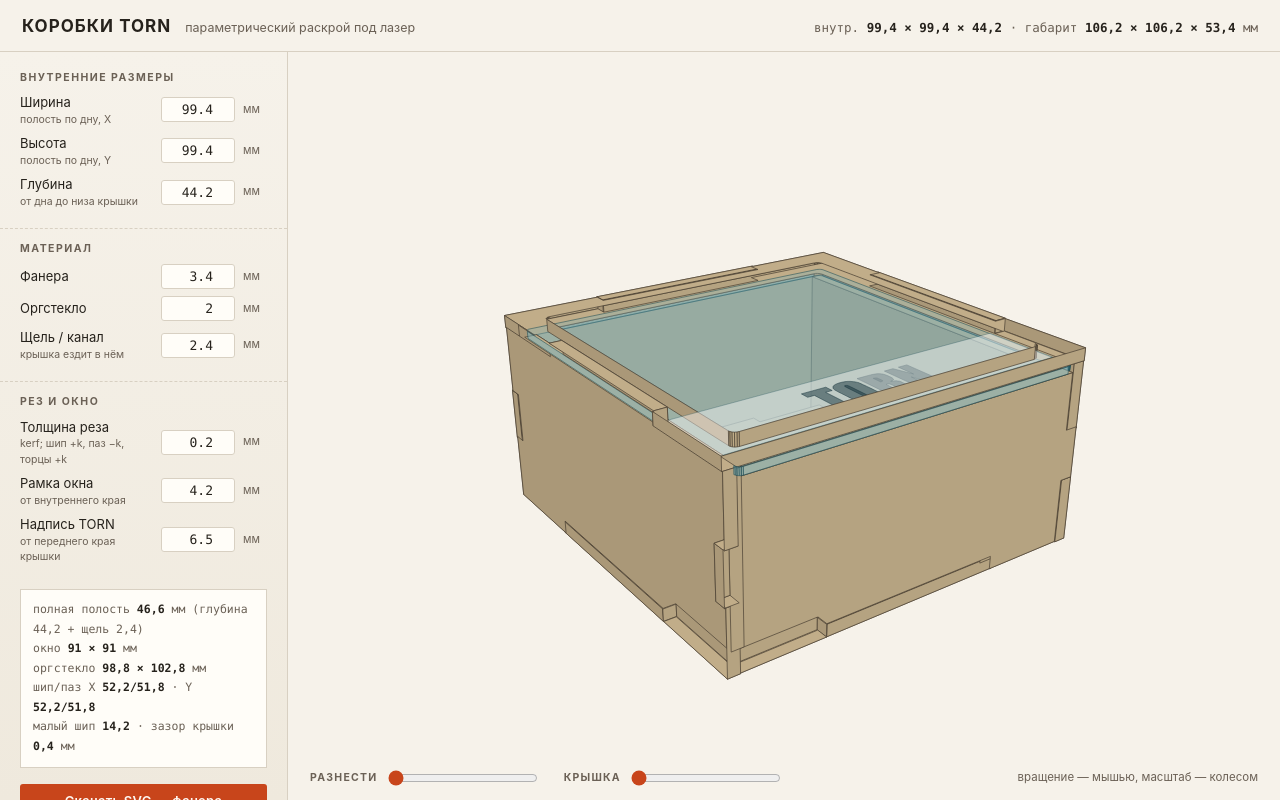
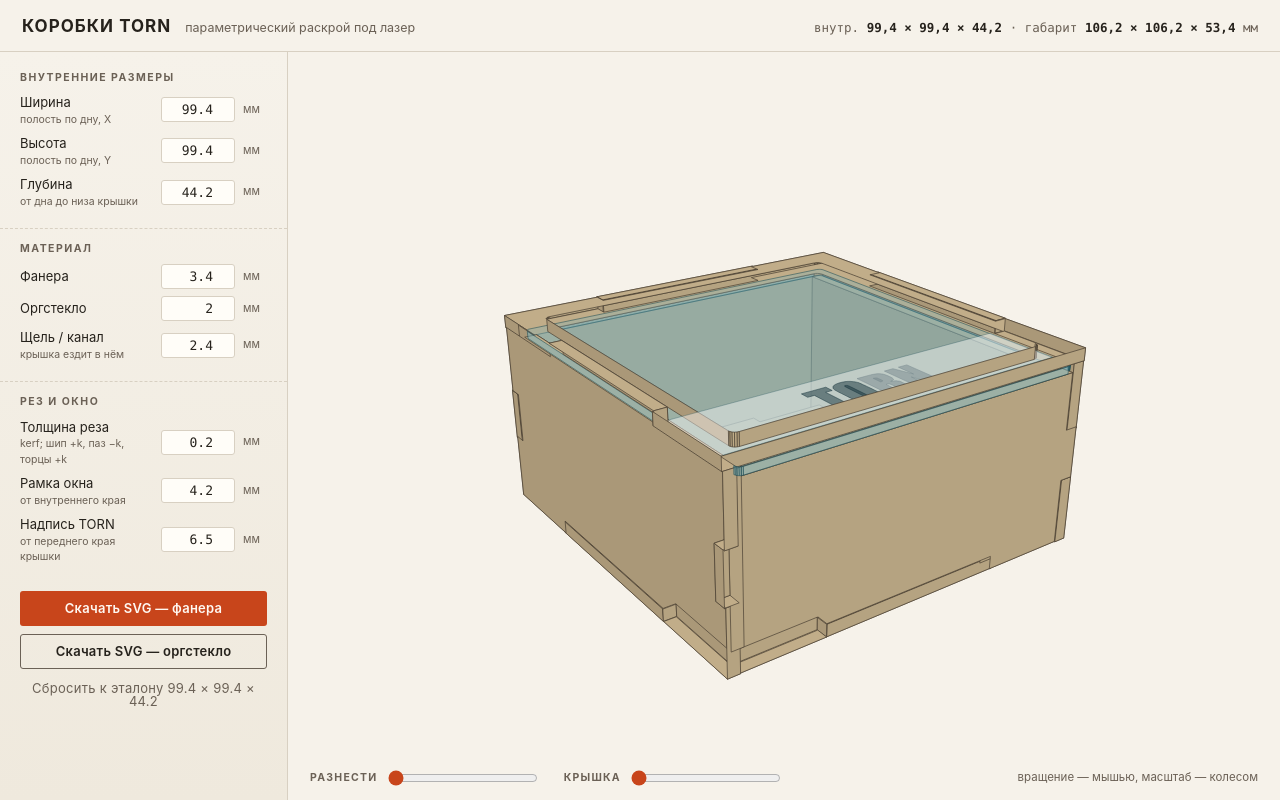
Before and after one commit to toshykazu/korobki, a plain HTML site: page index.html in a window 1280 px wide. Drawn offline with Linux system fonts and the light colour scheme.

Commit message:
UI: блок производных размеров удалён
Co-Authored-By: Claude Fable 5 <noreply@anthropic.com>

```diff
--- a/index.html
+++ b/index.html
@@ -94,17 +94,6 @@
     background: #f6dfd2;
     border-left: 3px solid var(--accent);
   }
-  #derived {
-    margin: 14px 20px 0;
-    padding: 10px 12px;
-    font-family: "SF Mono", ui-monospace, Menlo, monospace;
-    font-size: 11.5px;
-    line-height: 1.7;
-    color: var(--ink-2);
-    background: #fffdf8;
-    border: 1px solid var(--line);
-  }
-  #derived b { color: var(--ink); font-weight: 600; }
 
   .actions { padding: 16px 20px 0; display: flex; flex-direction: column; gap: 8px; }
   button {
@@ -175,7 +164,6 @@
       <div class="param"><label>Надпись TORN <small>от переднего края крышки</small></label><input data-p="tornOff" type="number" step="0.5" min="0"><span class="unit">мм</span></div>
     </div>
     <div id="warnings"></div>
-    <div id="derived"></div>
     <div class="actions">
       <button class="primary" id="dlPly">Скачать SVG — фанера</button>
       <button class="secondary" id="dlAcr">Скачать SVG — оргстекло</button>
@@ -472,14 +460,6 @@ function updateDerived(m) {
   const p = m.p, Df = m.Dfull;
   document.getElementById("headDims").innerHTML =
     `внутр. <b>${fmt(p.W)} × ${fmt(p.H)} × ${fmt(p.D)}</b> · габарит <b>${fmt(p.W + 2 * p.t)} × ${fmt(p.H + 2 * p.t)} × ${fmt(Df + 2 * p.t)}</b> мм`;
-  const bigW = p.W * 52 / 99.4, bigH = p.H * 52 / 99.4, small = Df * 14 / 46.6;
-  document.getElementById("derived").innerHTML =
-    `полная полость <b>${fmt(Df, 2)}</b> мм (глубина ${fmt(p.D)} + щель ${fmt(p.gap)})<br>` +
-    `окно <b>${fmt(p.W - 2 * p.frame)} × ${fmt(p.H - 2 * p.frame)}</b> мм<br>` +
-    `оргстекло <b>${fmt(p.W - 0.6)} × ${fmt(p.H + p.t + p.lip)}</b> мм<br>` +
-    `шип/паз X <b>${fmt(bigW + p.kerf, 2)}/${fmt(bigW - p.kerf, 2)}</b>` +
-    ` · Y <b>${fmt(bigH + p.kerf, 2)}/${fmt(bigH - p.kerf, 2)}</b><br>` +
-    `малый шип <b>${fmt(small + p.kerf, 2)}</b> · зазор крышки <b>${fmt(p.gap - p.acr, 2)}</b> мм`;
   const warn = [];
   if (p.gap <= p.acr) warn.push("Щель ≤ толщины оргстекла — крышка не войдёт.");
   if (p.W - 2 * p.frame < 10 || p.H - 2 * p.frame < 10) warn.push("Окно слишком мало или отсутствует.");
```
